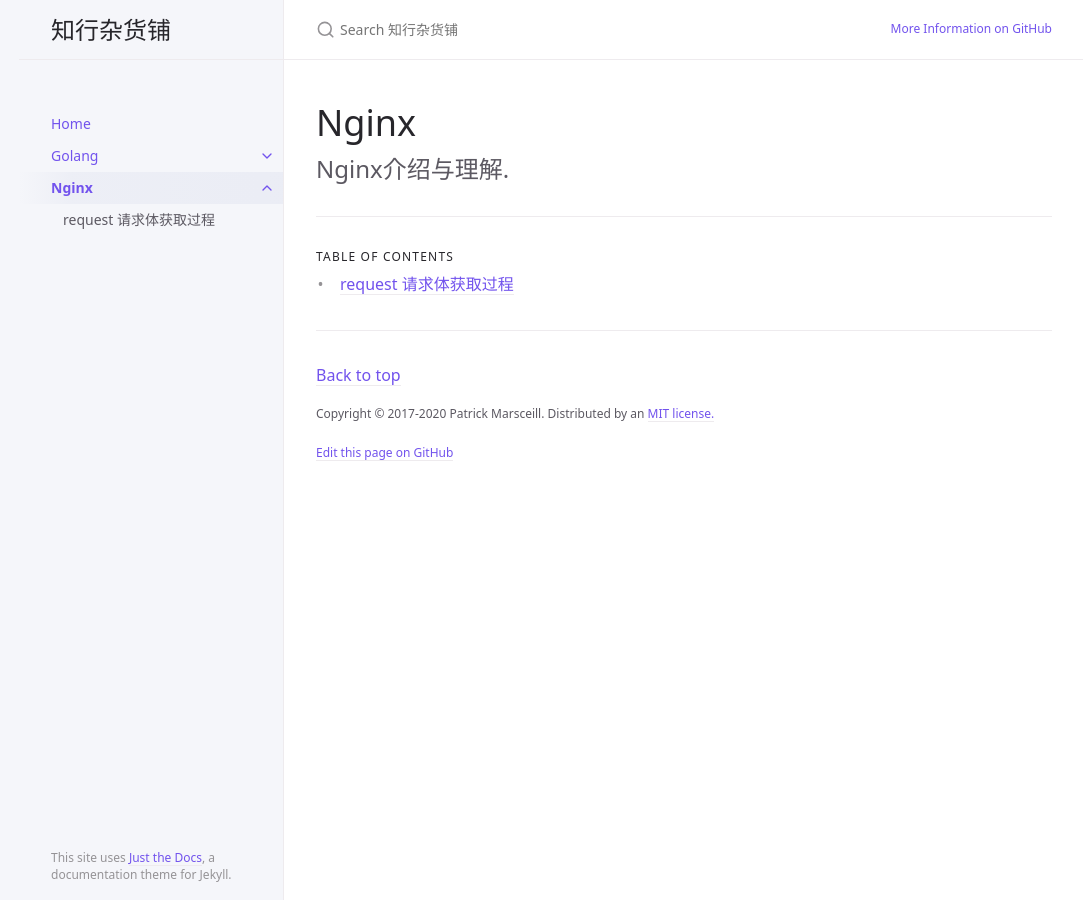
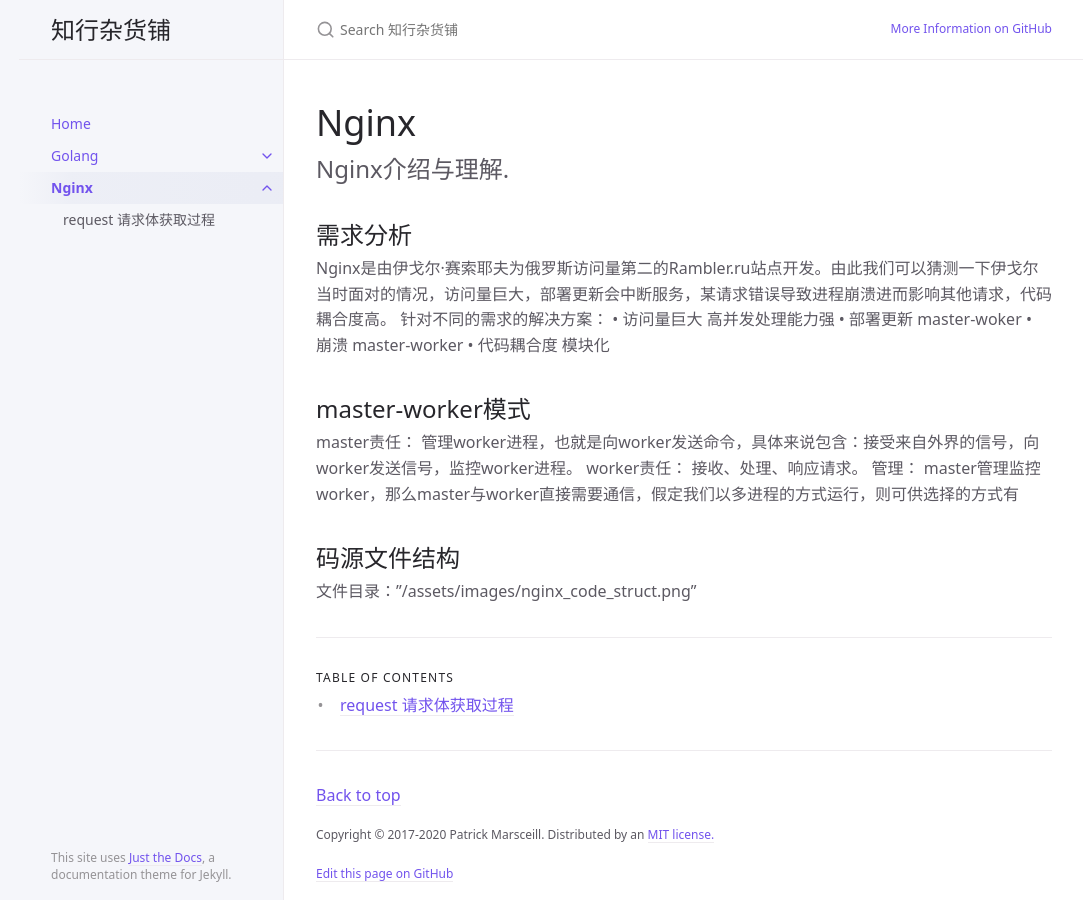
Before and after one commit to Jooeeee/jooeeee.github.io, a Jekyll site: the page built from docs/docs/nginx/nginx.md, in a window 1280 px wide. Shown: the whole page, without its empty margins (88-1171 px from the left). Built offline with Jekyll 4.4.1, drawn with Linux system fonts in a browser that asks for light colours.

```diff
--- a/docs/docs/nginx/nginx.md
+++ b/docs/docs/nginx/nginx.md
@@ -11,3 +11,28 @@ permalink: docs/nginx
 
 Nginx介绍与理解.
 {: .fs-6 .fw-300 }
+
+## 需求分析
+
+Nginx是由伊戈尔·赛索耶夫为俄罗斯访问量第二的Rambler.ru站点开发。由此我们可以猜测一下伊戈尔当时面对的情况，访问量巨大，部署更新会中断服务，某请求错误导致进程崩溃进而影响其他请求，代码耦合度高。
+针对不同的需求的解决方案：
+	• 访问量巨大
+	高并发处理能力强
+	• 部署更新
+	master-woker
+	• 崩溃
+	master-worker
+	• 代码耦合度
+	模块化
+
+## master-worker模式
+
+master责任：
+	管理worker进程，也就是向worker发送命令，具体来说包含：接受来自外界的信号，向worker发送信号，监控worker进程。
+worker责任：
+         接收、处理、响应请求。
+管理：
+master管理监控worker，那么master与worker直接需要通信，假定我们以多进程的方式运行，则可供选择的方式有
+
+## 码源文件结构
+文件目录："/assets/images/nginx_code_struct.png"
```
Also changed, not shown: docs/assets/images/nginx_code_struct.png (added).
